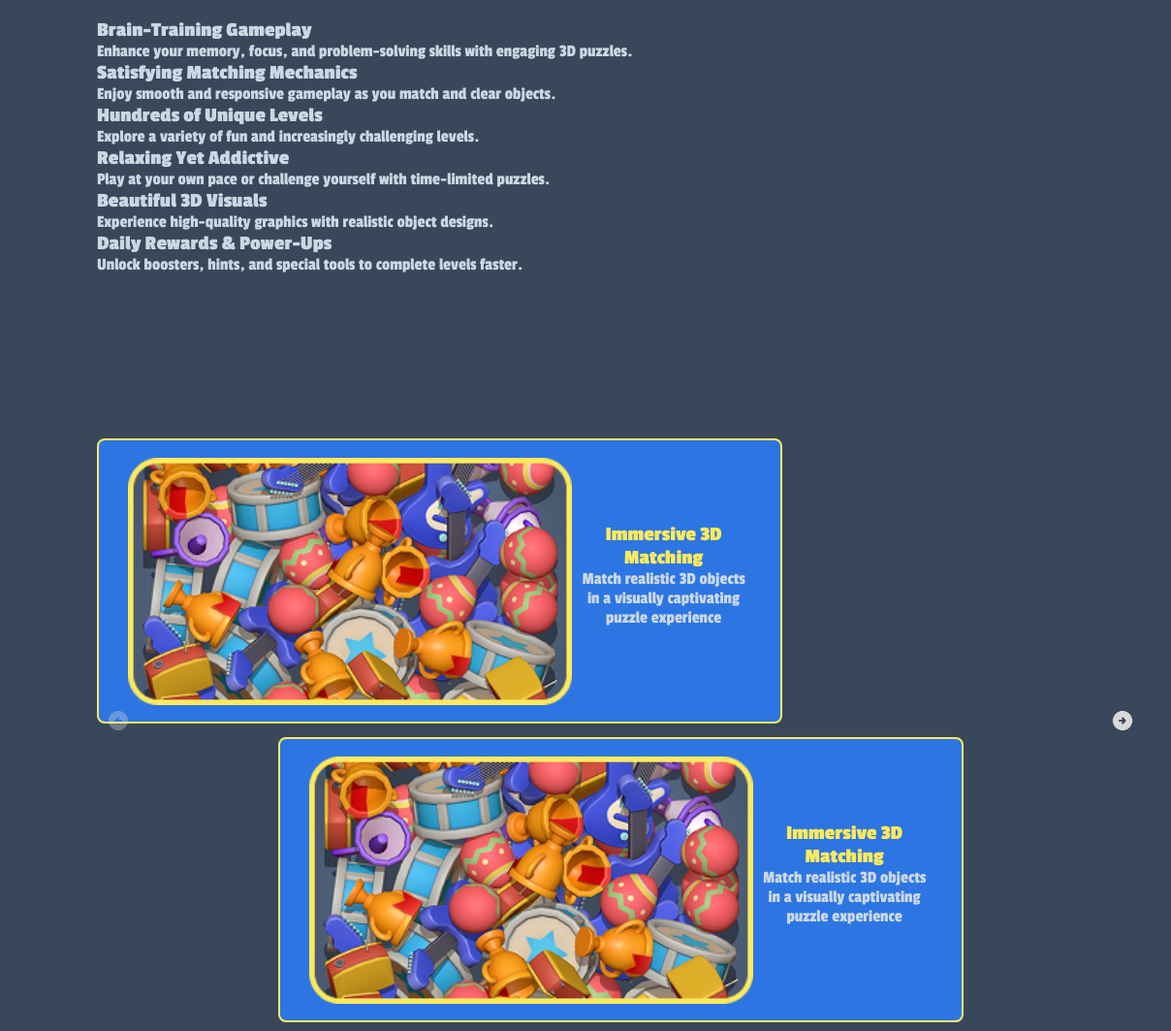
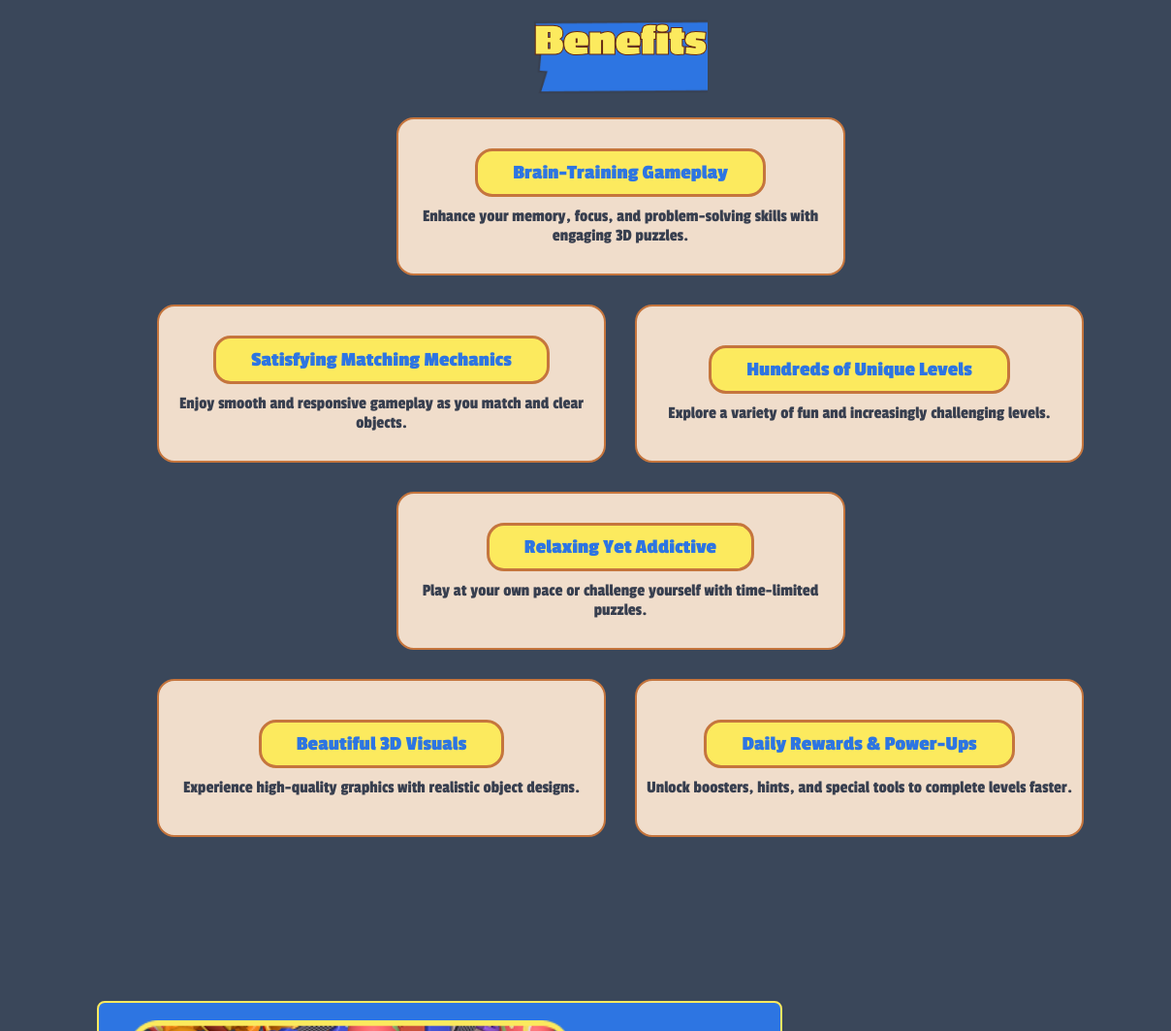
Before and after one commit to AlexandraSavenko/stp-8261, a website built with Vite: page src/index.html in a window 1280 px wide. Shown: the part 880-1943 px from the top of the page at 97% size, 0-1208 px from the left. Built offline with nearby package versions, Linux system fonts and the light colour scheme; files whose address does not match are found by name.

Commit message:
Branch seven (#14)
* benefits desctop rearranged

* benefits h2 added and header js fixed

* header background not fixed

```diff
--- a/src/js/header.js
+++ b/src/js/header.js
@@ -1,6 +1,6 @@
 document.addEventListener('DOMContentLoaded', () => {
   const menuOpen = document.querySelector('.menu-open');
-  const menuClose = document.querySelector('.menu-close');
+  // const menuClose = document.querySelector('.menu-close');
   const menuDropdown = document.querySelector('.header-dropdown');
 
   menuOpen.addEventListener('click', () => {
@@ -8,11 +8,11 @@ document.addEventListener('DOMContentLoaded', () => {
     document.body.classList.add('no-scroll')
   });
 
-  menuClose.addEventListener('click', () => {
-    menuDropdown.classList.remove('open');
-    document.body.classList.remove('no-scroll')
+  // menuClose.addEventListener('click', () => {
+  //   menuDropdown.classList.remove('open');
+  //   document.body.classList.remove('no-scroll')
 
-  });
+  // });
 
   document.addEventListener('click', event => {
     if (
--- a/src/partials/benefits.html
+++ b/src/partials/benefits.html
@@ -1,4 +1,6 @@
-<section id="benefits" class="section container">
+<section id="benefits" class="benefits container">
+  <div class="benefits-header-box">
+  <h2>benefits</h2></div>
       <div class="benefits-swiper">
             <!-- Additional required wrapper -->
             <div class="swiper-wrapper">
@@ -39,6 +41,7 @@
                 <h3>Brain-Training Gameplay</h3>
               <p>Enhance your memory, focus, and problem-solving skills with engaging 3D puzzles.</p>
             </div>
+            <div class="benefits-card-box">
               <div class="benefits-d-card">
                 <h3>Satisfying Matching Mechanics</h3>
               <p>Enjoy smooth and responsive gameplay as you match and clear objects.</p>
@@ -47,10 +50,12 @@
                 <h3>Hundreds of Unique Levels</h3>
               <p>Explore a variety of fun and increasingly challenging levels.</p>
             </div>
+          </div>
               <div class="benefits-d-card">
                 <h3>Relaxing Yet Addictive</h3>
               <p>Play at your own pace or challenge yourself with time-limited puzzles.</p>
             </div>
+            <div class="benefits-card-box">
               <div class="benefits-d-card">
                 <h3>Beautiful 3D Visuals</h3>
               <p>Experience high-quality graphics with realistic object designs.</p>
@@ -60,4 +65,5 @@
               <p>Unlock boosters, hints, and special tools to complete levels faster.</p>
             </div>
           </div>
+          </div>
       </section>
--- a/src/partials/reviews.html
+++ b/src/partials/reviews.html
@@ -11,8 +11,8 @@
         <div class="reviews-card-author">
           <img
           class="reviews-author-image"
-          srcset="../img/reviews/AnnaBx2.png, ../img/reviews/AnnaBx1.png"
-          src="../img/reviews/AnnaBx1.png"
+          srcset="./img/reviews/AnnaBx2.png, ./img/reviews/AnnaBx1.png"
+          src="./img/reviews/AnnaBx1.png"
           alt="reviewer Anna"
           width="33"
           height="33"
--- a/src/scss/benefits.scss
+++ b/src/scss/benefits.scss
@@ -1,4 +1,28 @@
-
+.benefits-header-box{
+   background-image: url(../img/header-background.png);
+background-repeat: no-repeat;
+background-size: cover;
+width: 180px;
+min-height: 35px;
+height: auto;
+margin: 0 auto;
+margin-bottom: 24px;
+display: flex;
+justify-content: center;
+align-items: center;
+}
+.benefits-header-box h2{
+    text-transform: capitalize;
+    text-align: center;
+    font-weight: 900;
+  @include font(24, 24);
+  color: $_yellow_color;
+  -webkit-text-stroke: 1px $_braun_color;
+  @include media(desktop) {
+    font-size: 48px;
+    margin-bottom: 30px;
+  }
+}
 .benefits-swiper {
     width: 100%;
     overflow: hidden;
@@ -67,5 +91,41 @@ padding: 12px 18px;
     display: none;
     @include media (desktop){
         display: block;
+        display: flex;
+        flex-direction: column;
+        align-items: center;
+        justify-content: center;
+        gap: 30px;
     }
 }
+
+.benefits-card-box{
+    display: flex;
+    gap: 30px;
+}
+.benefits-d-card{
+    width:463px;
+        height: 163px;
+        border: 2px solid #C5753D;
+    background-color: #F0DDCB;
+    border-radius: 18px;
+    display: flex;
+    gap: 10px;
+    flex-direction: column;
+    align-items: center;
+    justify-content: center;
+    text-align: center;
+    overflow: hidden;
+}
+.benefits-d-card h3 {
+    color: #2D75E2;
+    background-color: #FCEA5E;
+    border: 3px solid #C5753D;
+    border-radius: 18px;
+    padding: 10px 36px;
+    font-weight: 700;
+}
+.benefits-d-card p {
+    color: #383F4F
+
+}
--- a/src/scss/key-feature.scss
+++ b/src/scss/key-feature.scss
@@ -122,7 +122,7 @@ flex-direction: row;    width: 100%;
 
 .swiper-button-next::after,
   .swiper-button-prev::after {
-      content: none !important; /* Use !important if needed */
+      content: none !important;
   }
 
 .features-swiper .swiper-button-prev,
@@ -130,7 +130,7 @@ flex-direction: row;    width: 100%;
     display: none;
     @include media(desktop) {
    display: inline-block;
-   width: 24px; /* Adjust width and height as needed */
+   width: 24px;
     height: 24px;
     background-size: contain;
     background-repeat: no-repeat;
@@ -138,11 +138,11 @@ flex-direction: row;    width: 100%;
 }
 .features-swiper .swiper-button-prev {
     background-image: url("../img/key-features/whiteLeft.png");
-    background-repeat: no-repeat; /* Recommended */
-    background-size: contain; /* Recommended */
+    background-repeat: no-repeat;
+    background-size: contain;
 }
 
-.features-swiper .swiper-button-prev.active { /* Changed to .active for clarity */
+.features-swiper .swiper-button-prev.active {
     background-image: url("../img/key-features/greenLeft.png");
     background-repeat: no-repeat;
     background-size: contain;
```
Also changed, not shown: src/scss/colors.scss (deleted, +0 -11 lines), src/img/header-background.png (added), src/img/section-header-background.png (added).
